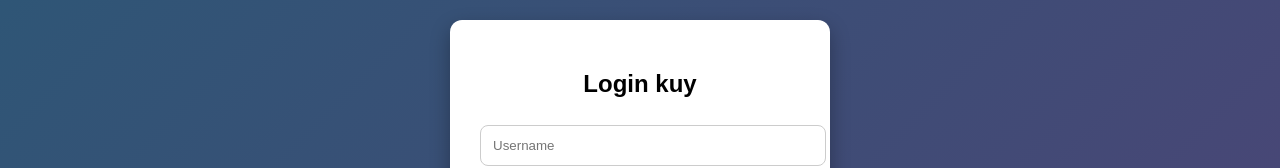
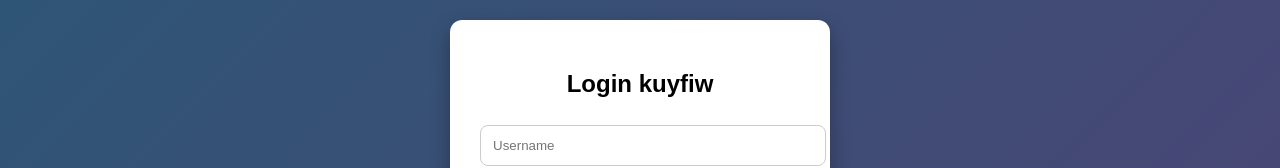
Before and after one commit to mix4594/testweb, a plain HTML site: page index.html in a window 1280 px wide. Shown: the part 227-395 px from the top of the page. Drawn offline with Linux system fonts and the light colour scheme.

Commit message:
Update index.html

```diff
--- a/index.html
+++ b/index.html
@@ -57,7 +57,7 @@
 <body>
 
   <div class="box">
-    <h2>Login kuy</h2>
+    <h2>Login kuyfiw</h2>
 
     <input type="text" id="username" placeholder="Username">
     <input type="password" id="password" placeholder="Password">
```
